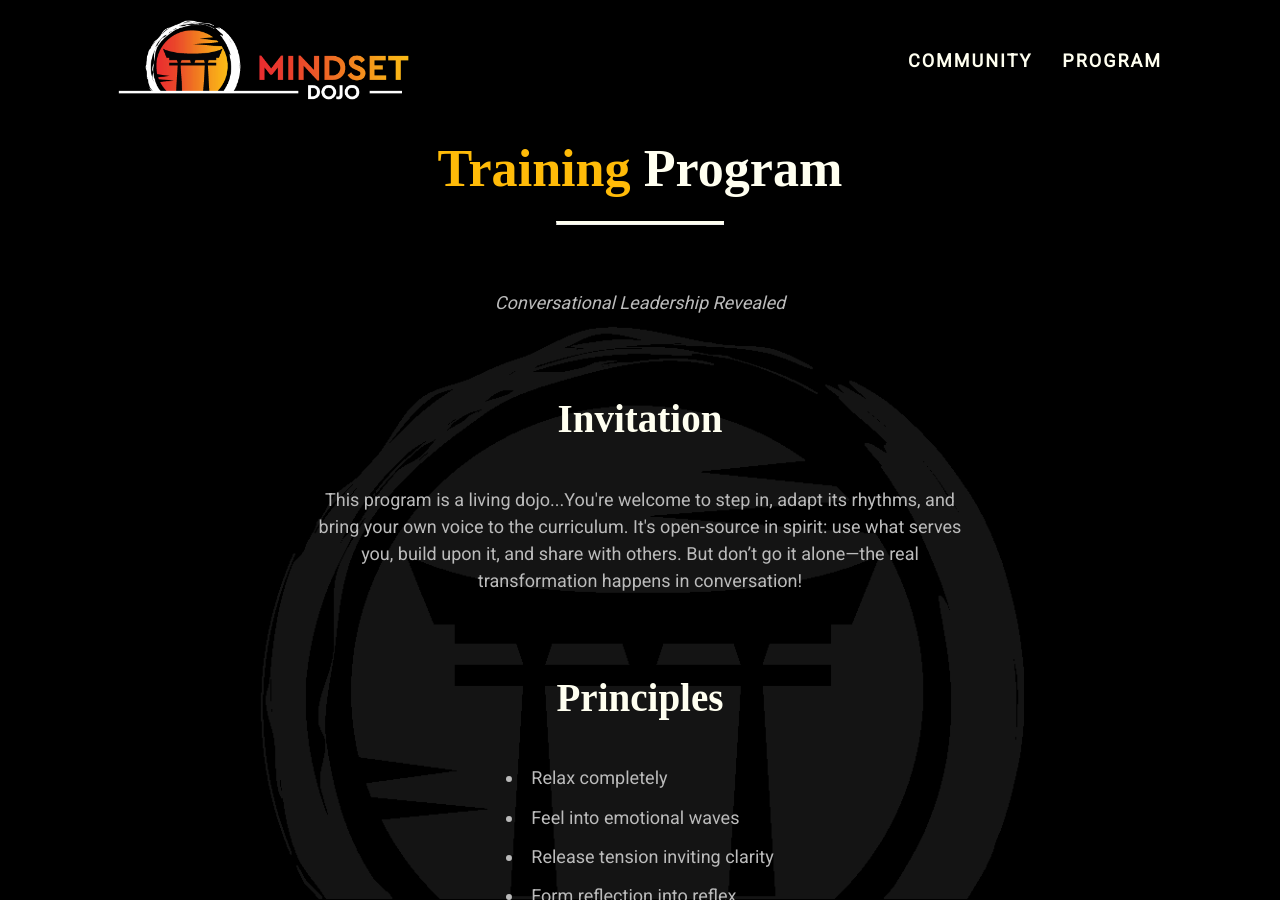
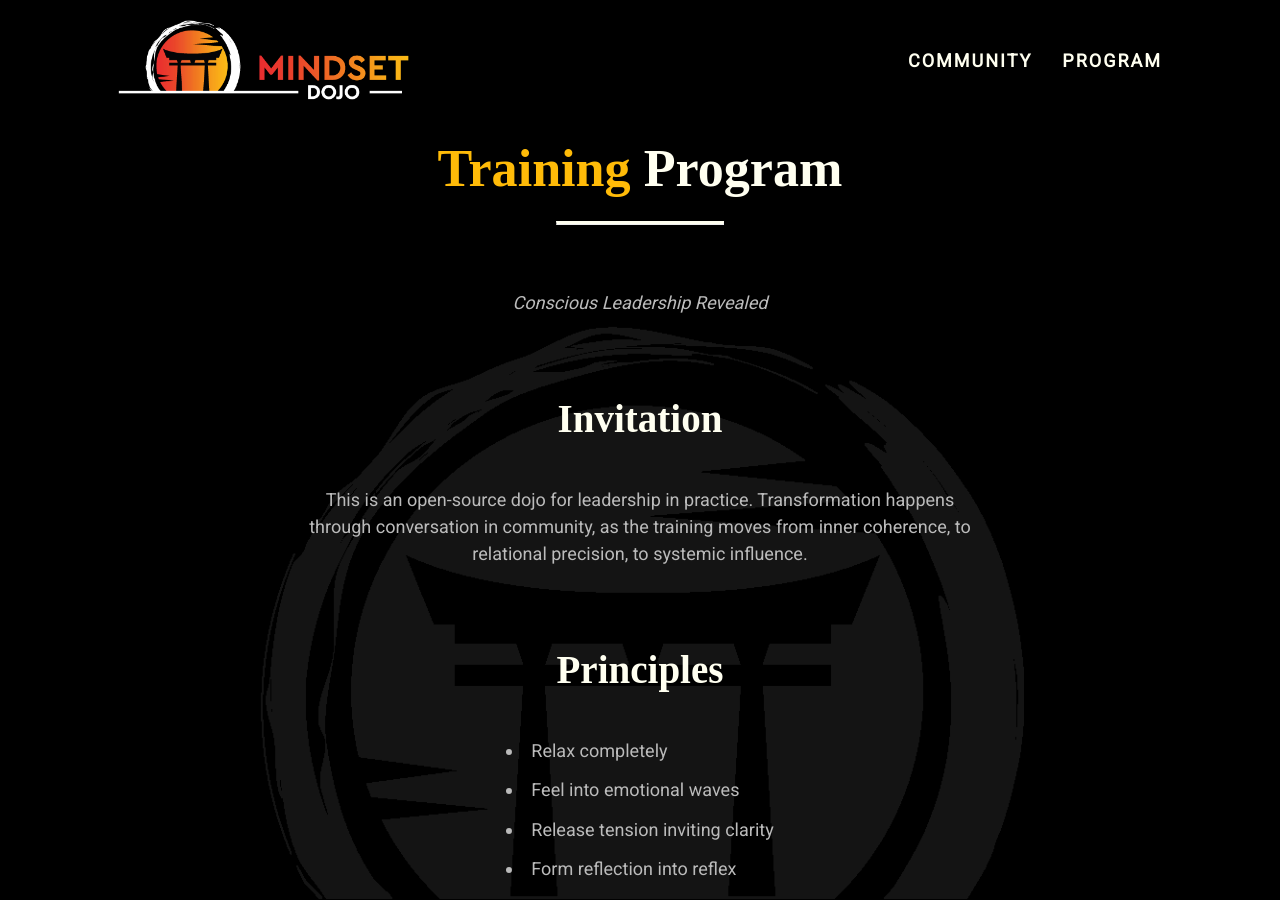
Before and after one commit to mindset-dojo/mindset-dojo.github.io, a Jekyll site: the page built from program.md, in a window 1280 px wide and 900 px high. Built offline with Jekyll 4.4.1, drawn with Linux system fonts in a browser that asks for light colours; some web fonts are replaced.

Commit message:
feat: Uplift Program Mission

```diff
--- a/_data/program.yaml
+++ b/_data/program.yaml
@@ -1,5 +1,5 @@
-mission: Conversational Leadership Revealed
-invitation: "This program is a living dojo...You're welcome to step in, adapt its rhythms, and bring your own voice to the curriculum. It's open-source in spirit: use what serves you, build upon it, and share with others. But don’t go it alone—the real transformation happens in conversation!"
+mission: Conscious Leadership Revealed
+invitation: "This is an open-source dojo for leadership in practice.  Transformation happens through conversation in community, as the training moves from inner coherence, to relational precision, to systemic influence."
 principles:
   - label: Relax completely
   - label: Feel into emotional waves
```
